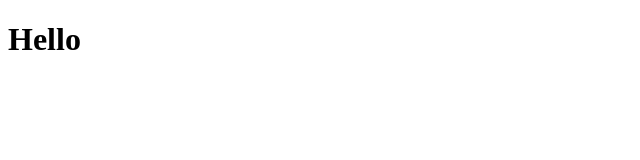
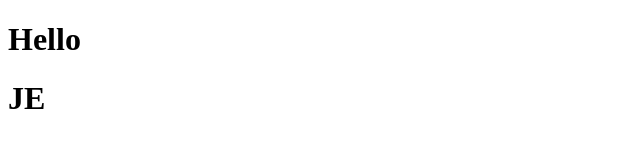
Before and after one commit to Omarfaruk2/My-Influencer-Assigment, a plain HTML site: page index.html in a window 1280 px wide. Shown: the full height of the page, 0-640 px from the left. Drawn offline with Linux system fonts and the light colour scheme.

Commit message:
add start

```diff
--- a/index.html
+++ b/index.html
@@ -10,6 +10,7 @@
 
 <body>
     <h1>Hello</h1>
+    <h1>JE</h1>
 </body>
 
 </html>
```
